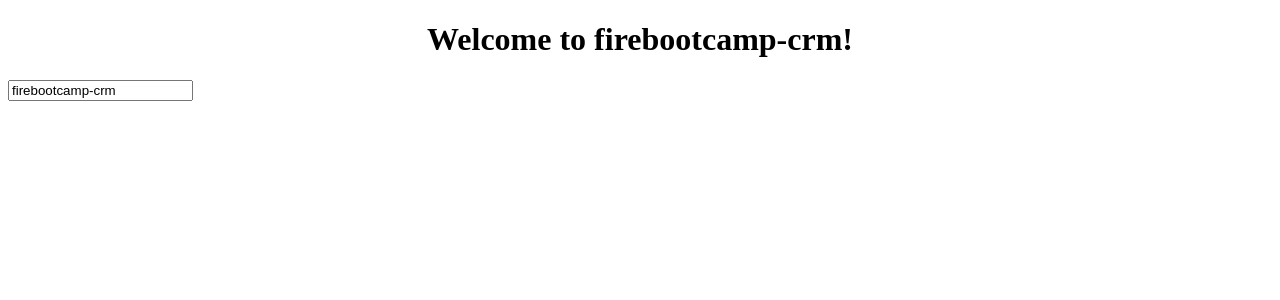
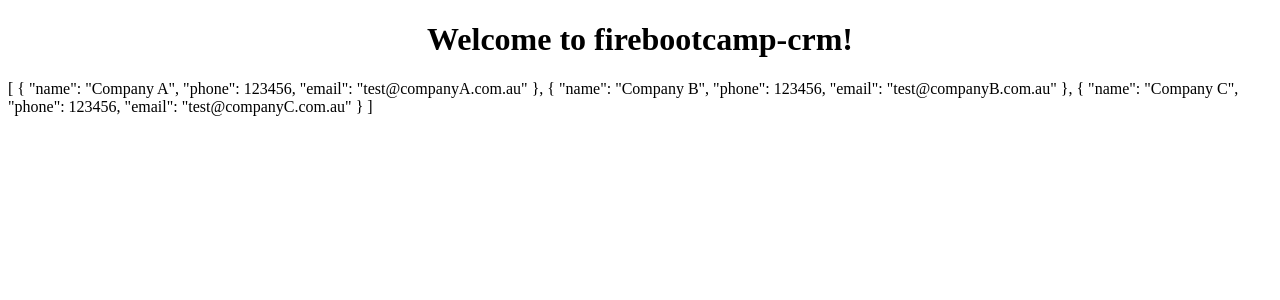
Before and after one commit to AnnaShk/firebootcamp, an Angular app: page / in a window 1280 px wide. Shown: the top 300 px of the page. Built offline with nearby package versions, Linux system fonts and the light colour scheme.

Commit message:
- Add company-list component - company interface

```diff
--- a/src/app/app.component.html
+++ b/src/app/app.component.html
@@ -5,4 +5,4 @@
   </h1>
 </div>
 
-<input type="text" [(ngModel)]="title" />
+<fbc-company-list></fbc-company-list>
--- a/src/app/app.module.ts
+++ b/src/app/app.module.ts
@@ -4,10 +4,12 @@
 import { AppRoutingModule } from './app-routing.module';
 import { AppComponent } from './app.component';
 import { FormsModule } from '@angular/forms';
+import { CompanyListComponent } from './company/company-list/company-list.component';
 
 @NgModule({
   declarations: [
-    AppComponent
+    AppComponent,
+    CompanyListComponent
   ],
   imports: [
     BrowserModule,
--- /dev/null
+++ b/src/app/company/company-list/company-list.component.html
@@ -0,0 +1 @@
+{{ companies | json }}
--- /dev/null
+++ b/src/app/company/company-list/company-list.component.ts
@@ -0,0 +1,26 @@
+import { Component, OnInit } from '@angular/core';
+import { Company } from '../company';
+
+@Component({
+  selector: 'fbc-company-list',
+  templateUrl: './company-list.component.html',
+  styleUrls: ['./company-list.component.scss']
+})
+export class CompanyListComponent implements OnInit {
+  companies: Company[] = [];
+
+  constructor() { }
+
+  ngOnInit() {
+    this.companies = this.getCompanies();
+  }
+
+  getCompanies(): Company[] {
+    return [
+      { name: 'Company A', phone: 123456, email: 'test@companyA.com.au' },
+      { name: 'Company B', phone: 123456, email: 'test@companyB.com.au' },
+      { name: 'Company C', phone: 123456, email: 'test@companyC.com.au' }
+    ];
+  }
+
+}
--- /dev/null
+++ b/src/app/company/company.ts
@@ -0,0 +1,5 @@
+export interface Company {
+    name: string;
+    phone: number;
+    email: string;
+}
```
Also changed, not shown: src/app/company/company-list/company-list.component.scss (added).
